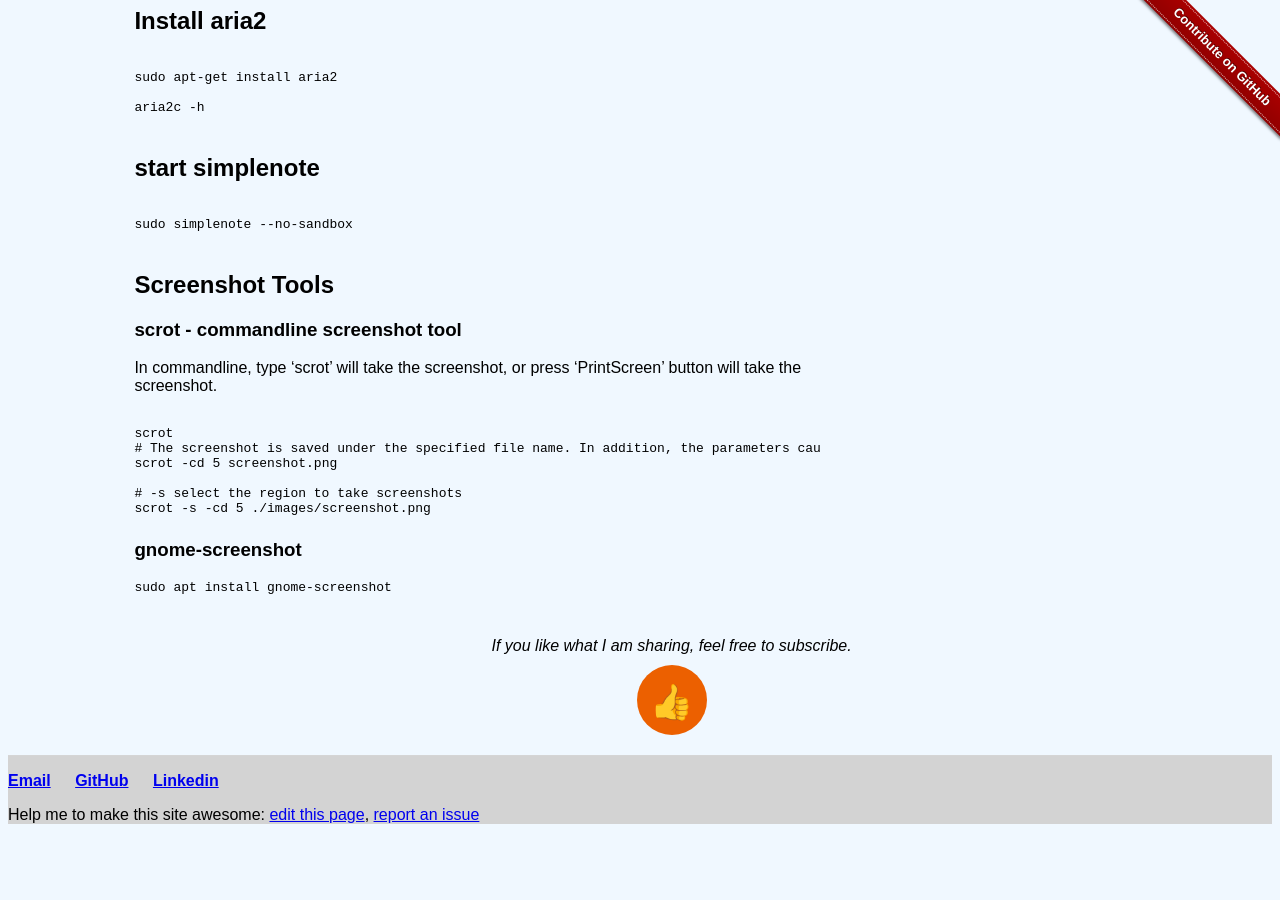
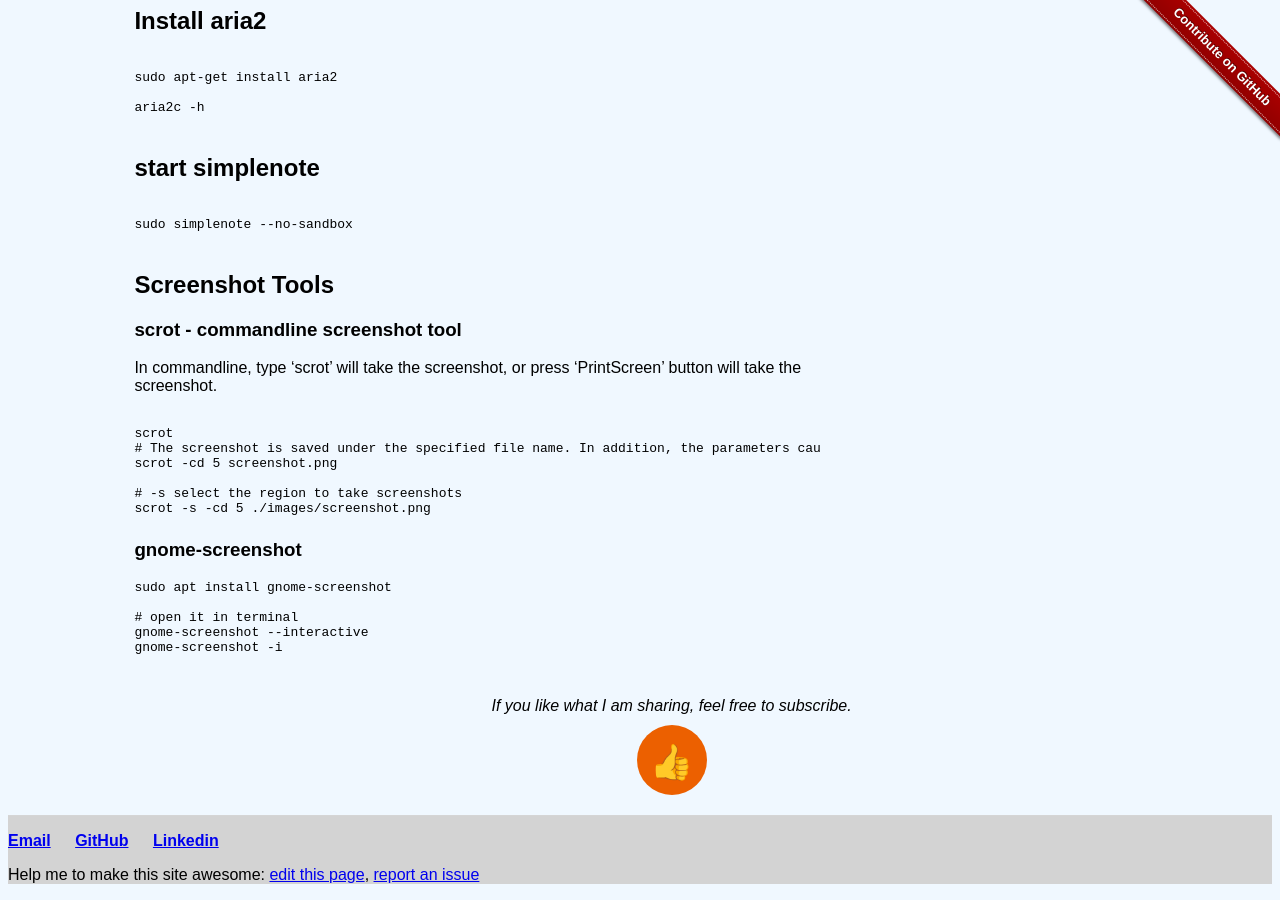
Before and after one commit to liuning0820/liuning0820.github.io, a Jekyll site: the page built from _posts/2019-04-18-play-with-debian.md, in a window 1280 px wide and 900 px high, scrolled down 4674 px. Built offline with Jekyll 4.4.1, drawn with Linux system fonts in a browser that asks for light colours; before the commit the page ends 5514 px from its top, so only the background shows below that.

Commit message:
open gnome-screenshot in terminal

````diff
--- a/_posts/2019-04-18-play-with-debian.md
+++ b/_posts/2019-04-18-play-with-debian.md
@@ -295,4 +295,8 @@ scrot -s -cd 5 ./images/screenshot.png
 ```sh
 sudo apt install gnome-screenshot
 
+# open it in terminal
+gnome-screenshot --interactive
+gnome-screenshot -i
+
 ```
````
